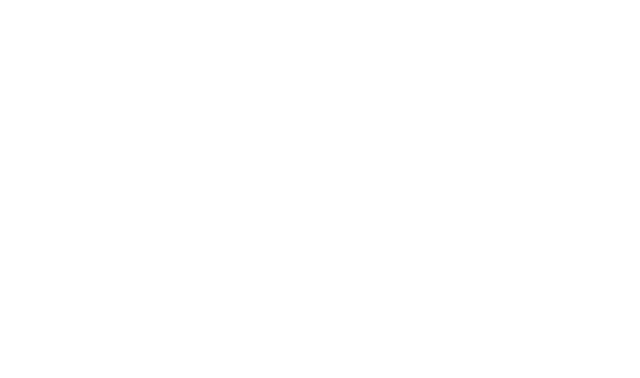
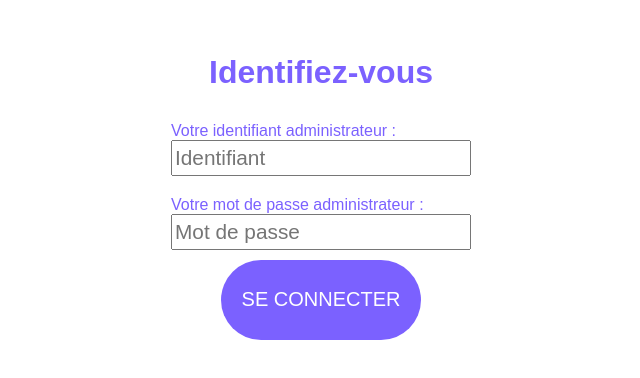
Before and after one commit to theo-code33/App-Presence, an Angular app: page /admin-connect in a window 1280 px wide. Before the commit this address led to /. Shown: the part 214-592 px from the top of the page, without its empty margins (319-959 px from the left). Built offline with nearby package versions, Linux system fonts and the light colour scheme.

Commit message:
create component page-admin and admin-connect

```diff
--- /dev/null
+++ b/src/app/admin-connect/admin-connect.component.html
@@ -0,0 +1,12 @@
+<div class="connect">
+    <h1>Identifiez-vous</h1>
+    <div class="connect-input">
+        <label for="identifiant">Votre identifiant administrateur :</label>
+        <input type="text" name="identifiant" placeholder="Identifiant" [formControl]='identifiant'>
+    </div>
+    <div class="connect-input">
+        <label for="password">Votre mot de passe administrateur :</label>
+        <input type="password" name="password" placeholder="Mot de passe" [formControl]='password'>
+    </div>
+    <button (click)="redirectTo()">SE CONNECTER</button>
+</div>
--- /dev/null
+++ b/src/app/admin-connect/admin-connect.component.scss
@@ -0,0 +1,42 @@
+.connect{
+    height: 100vh;
+    display: flex;
+    flex-direction: column;
+    align-items: center;
+    justify-content: center;
+    &-input{
+        display: flex;
+        flex-direction: column;
+        width: 300px;
+        margin: 10px;
+        label{
+            font-family: sans-serif;
+            color: #7B61FF;
+        }
+        input{
+            height: 30px;
+            font-size: 1.3em;
+        }
+    }
+    h1{
+        color: #7B61FF;
+        font-family: sans-serif;
+    }
+    button{
+        background-color: #7B61FF;
+        box-shadow: none;
+        border: none;
+        box-sizing: border-box;
+        height: 80px;
+        width: 200px;
+        border-radius: 50px;
+        color: #fff;
+        font-size: 20px;
+        &:hover{
+            transition:.3s all;
+            color: #7B61FF;
+            background-color: transparent;
+            border: 2px solid #7B61FF;
+        }
+    }
+}
--- /dev/null
+++ b/src/app/admin-connect/admin-connect.component.ts
@@ -0,0 +1,31 @@
+import { Component, OnInit } from '@angular/core';
+import { HttpClient } from '@angular/common/http';
+import { Router } from '@angular/router';
+import { FormControl } from '@angular/forms';
+
+@Component({
+  selector: 'app-admin-connect',
+  templateUrl: './admin-connect.component.html',
+  styleUrls: ['./admin-connect.component.scss']
+})
+export class AdminConnectComponent implements OnInit {
+
+  constructor(private http: HttpClient, private router: Router) { }
+
+
+  identifiant = new FormControl('')
+  password = new FormControl('')
+
+  redirectTo(){
+    if (this.identifiant.value == 'admin' && this.password.value == 'admin') {
+      this.router.navigateByUrl('/admin')
+    }
+    else{
+      alert("Un problème s'est glissé dans votre formulaire, vérifier votre identifiant ou votre mot de passe ! ")
+      this.identifiant.reset()
+      this.password.reset()
+    }
+  }
+  ngOnInit(): void {
+  }
+}
--- a/src/app/app-routing.module.ts
+++ b/src/app/app-routing.module.ts
@@ -1,12 +1,16 @@
 import { NgModule } from '@angular/core';
 import { RouterModule, Routes } from '@angular/router';
+import { AdminConnectComponent } from './admin-connect/admin-connect.component';
 import { ConnexionComponent } from './connexion/connexion.component';
+import { PageAdminComponent } from './page-admin/page-admin.component';
 import { PageAppComponent } from './page-app/page-app.component';
 
 const routes: Routes = [
   {path:'', redirectTo:'connexion', pathMatch:'full'},
   {path:'connexion', component: ConnexionComponent},
-  {path:'app', component: PageAppComponent}
+  {path:'app', component: PageAppComponent},
+  {path:'admin-connect', component: AdminConnectComponent},
+  {path:'admin', component: PageAdminComponent}
 ];
 
 @NgModule({
--- a/src/app/app.module.ts
+++ b/src/app/app.module.ts
@@ -9,6 +9,7 @@
 import { HttpClientModule } from '@angular/common/http';
 import { PageAppComponent } from './page-app/page-app.component';
 import { PageAdminComponent } from './page-admin/page-admin.component';
+import { AdminConnectComponent } from './admin-connect/admin-connect.component';
 
 @NgModule({
   declarations: [
@@ -17,6 +18,7 @@
     ConnexionComponent,
     PageAppComponent,
     PageAdminComponent,
+    AdminConnectComponent,
   ],
   imports: [
     BrowserModule,
--- a/src/app/connexion/connexion.component.html
+++ b/src/app/connexion/connexion.component.html
@@ -2,6 +2,7 @@
     <div class="purple">
         <h1>Pointer Class</h1>
     </div>
+    <p class="change-to-admin" (click)="changeTo()">Espace Administration</p>
     <form>
         <h2>Identifiez-vous</h2>
         <div class="column">
--- a/src/app/connexion/connexion.component.scss
+++ b/src/app/connexion/connexion.component.scss
@@ -68,3 +68,12 @@
         }
     }
 }
+
+.change-to-admin{
+    font-family: sans-serif;
+    color: #7B61FF;
+    position: absolute;
+    top: 0;
+    right: 3%;
+    cursor:pointer;
+}
--- a/src/app/connexion/connexion.component.ts
+++ b/src/app/connexion/connexion.component.ts
@@ -16,7 +16,7 @@
 
   // intégrer les valeurs des input sous forme de tableau dans une variable student
   students : any[] =[]
-
+  nameStudent!:any
   postValue() {
     if(this.nom.value == ''){
       alert('taper votre nom')
@@ -38,6 +38,14 @@
     return this.students
   }
 
+  changeTo() {
+    this.http.get('http://localhost:3000/students').subscribe(data=>{
+      console.log(data)
+      this.nameStudent = data
+      this.router.navigateByUrl("/admin-connect")
+    })
+  }
+
   constructor(private http: HttpClient, private router:Router) { }
 
   ngOnInit(): void {
--- a/src/app/page-admin/page-admin.component.html
+++ b/src/app/page-admin/page-admin.component.html
@@ -1,13 +1,14 @@
 <div class="container">
+    <h1>Classe</h1>
     <p>Vous êtes administrateur</p>
     <table>
         <thead>
-            <th>Les élèves présents dans votre cours</th>
+            <th>Les élèves présents dans votre cours : </th>
         </thead>
         <tbody>
-            <tr>
-                <td>nom élève</td>
-                <td>prénom élève</td>
+            <tr *ngFor="let student of nameStudent">
+                <td>{{student[0].prenom}}</td>
+                <td>{{student[0].nom}}</td>
             </tr>
         </tbody>
     </table>
--- a/src/app/page-admin/page-admin.component.scss
+++ b/src/app/page-admin/page-admin.component.scss
@@ -0,0 +1,3 @@
+td{
+    border: 2px solid black;
+}
--- a/src/app/page-admin/page-admin.component.ts
+++ b/src/app/page-admin/page-admin.component.ts
@@ -9,11 +9,14 @@
 })
 export class PageAdminComponent implements OnInit {
 
+  nameStudent!:any
+
   constructor(private http: HttpClient, private router: Router) { }
 
   ngOnInit(): void {
     this.http.get('http://localhost:3000/students').subscribe(data=>{
       console.log(data)
+      this.nameStudent = data
       this.router.navigateByUrl("/admin")
     })
   }
```
Also changed, not shown: 1 other file (tests, documents, lock files or other folders).
